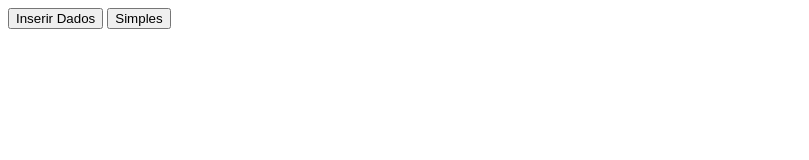
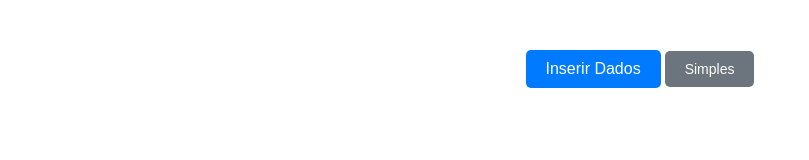
Before and after one commit to Fagner2002/nodeJs, a website: page public/index.html in a window 1280 px wide. Shown: the whole page, without its empty margins (0-809 px from the left). Drawn offline with Linux system fonts and the light colour scheme.

Commit message:
Update index.html

```diff
--- a/public/index.html
+++ b/public/index.html
@@ -4,11 +4,37 @@
   <meta charset="UTF-8">
   <meta name="viewport" content="width=device-width, initial-scale=1.0">
   <title>Button Click</title>
+  <style>
+    /* Estilos CSS inline */
+    .container {
+      text-align: center;
+      margin-top: 50px;
+    }
+    .botao-principal {
+      background-color: #007bff;
+      color: #fff;
+      padding: 10px 20px;
+      border: none;
+      border-radius: 5px;
+      cursor: pointer;
+      font-size: 16px;
+    }
+    .botao-secundario {
+      background-color: #6c757d;
+      color: #fff;
+      padding: 10px 20px;
+      border: none;
+      border-radius: 5px;
+      cursor: pointer;
+      font-size: 14px;
+    }
+  </style>
 </head>
 <body>
-  <button id="insertButton">Inserir Dados</button>
-
-  <button id="testeButton">Simples</button>
+  <div class="container">
+    <button class="botao-principal" id="insertButton">Inserir Dados</button>
+    <button class="botao-secundario" id="testeButton">Simples</button>
+  </div>
 
   <script>
     document.getElementById("insertButton").addEventListener("click", async () => {
```
